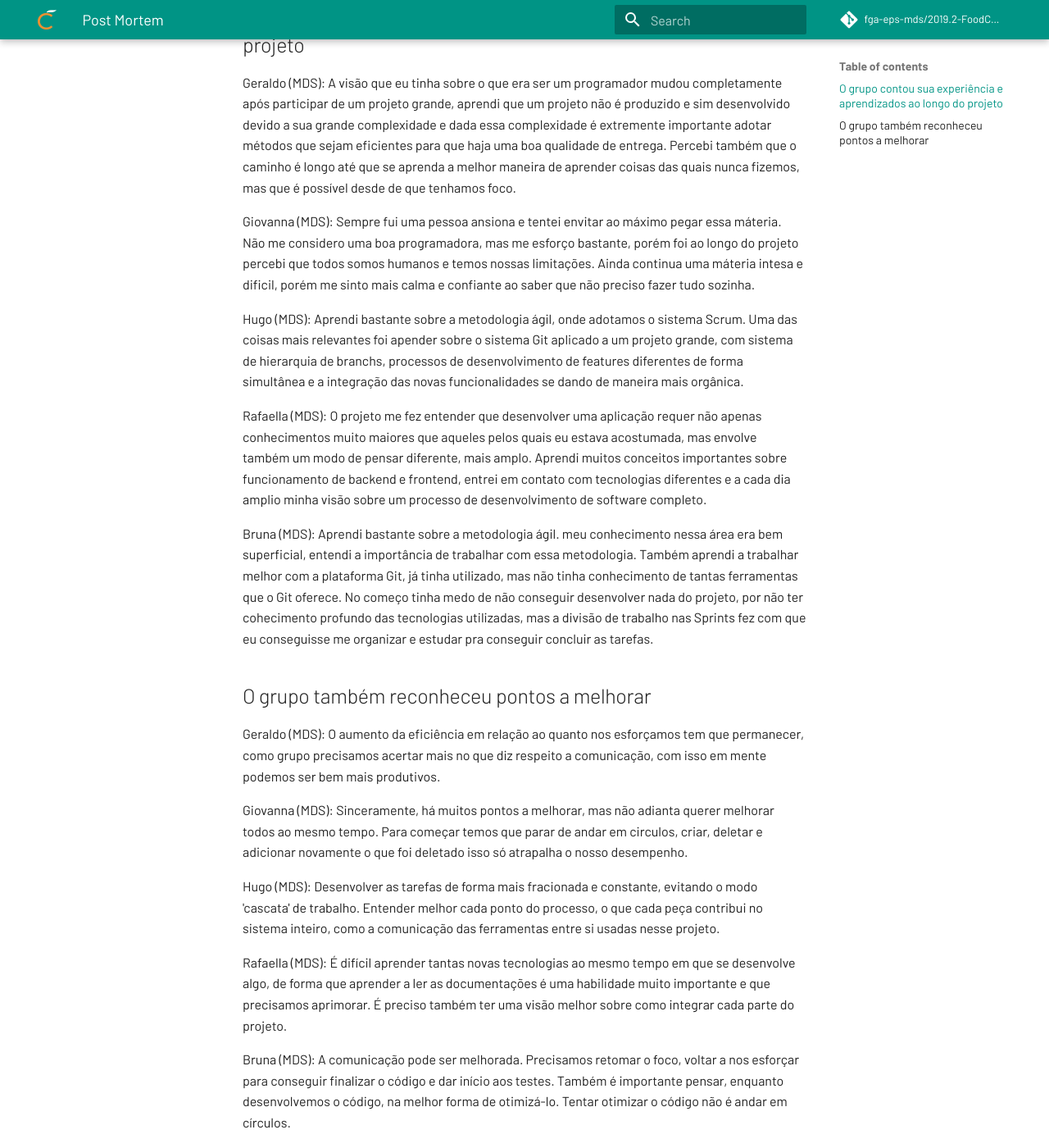
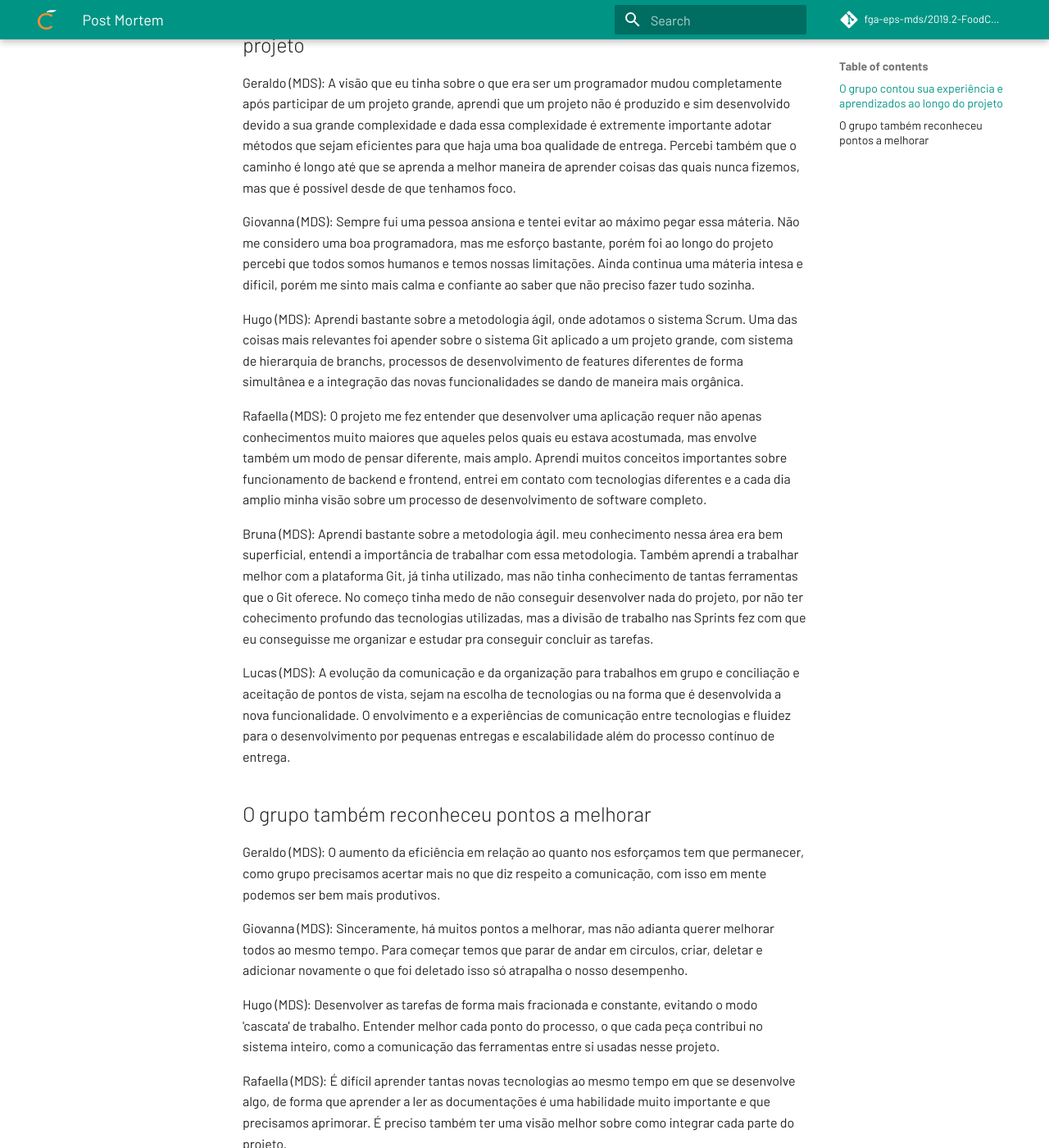
Before and after one commit to fga-eps-mds/2019.2-FoodCare, an MkDocs documentation site: the page built from docs/produto/post-mortem.md, in a window 1280 px wide and 1400 px high, scrolled down 226 px. Shown: the whole window at 82% size. Built offline with MkDocs 1.6.1 and Material for MkDocs 9.7.7, drawn with Linux system fonts in a browser that asks for light colours; comment, search, counter and statistics services are not loaded; some of the changed text lies outside the part shown.

Commit message:
Adiciona post mortem Lucas

```diff
--- a/docs/produto/post-mortem.md
+++ b/docs/produto/post-mortem.md
@@ -4,7 +4,7 @@
 
 Geraldo (MDS): A visão que eu tinha sobre o que era ser um programador mudou completamente após participar de um projeto grande, aprendi que um projeto não é produzido e sim desenvolvido devido a sua grande complexidade e dada essa complexidade é extremente importante adotar métodos que sejam eficientes para que haja uma boa qualidade de entrega. Percebi também que o caminho é longo até que se aprenda a melhor maneira de aprender coisas das quais nunca fizemos, mas que é possível desde de que tenhamos foco.
 
-Giovanna (MDS): Sempre fui uma pessoa ansiona e tentei envitar ao máximo pegar essa máteria. Não me considero uma boa programadora, mas me esforço bastante, porém foi ao longo do projeto percebi que todos somos humanos e temos nossas limitações. Ainda continua uma máteria intesa e dificil, porém me sinto mais calma e confiante ao saber que não preciso fazer tudo sozinha.
+Giovanna (MDS): Sempre fui uma pessoa ansiona e tentei evitar ao máximo pegar essa máteria. Não me considero uma boa programadora, mas me esforço bastante, porém foi ao longo do projeto percebi que todos somos humanos e temos nossas limitações. Ainda continua uma máteria intesa e dificil, porém me sinto mais calma e confiante ao saber que não preciso fazer tudo sozinha.
 
 Hugo (MDS): Aprendi bastante sobre a metodologia ágil, onde adotamos o sistema Scrum. Uma das coisas mais relevantes foi apender sobre o sistema Git aplicado a um projeto grande, com sistema de hierarquia de branchs, processos de desenvolvimento de features diferentes de forma simultânea e a integração das novas funcionalidades se dando de maneira mais orgânica.
 
@@ -12,6 +12,8 @@ Rafaella (MDS): O projeto me fez entender que desenvolver uma aplicação requer
 
 Bruna (MDS): Aprendi bastante sobre a metodologia ágil. meu conhecimento nessa área era bem superficial, entendi a importância de trabalhar com essa metodologia. Também aprendi a trabalhar melhor com a plataforma Git, já tinha utilizado, mas não tinha conhecimento de tantas ferramentas que o Git oferece.
 No começo tinha medo de não conseguir desenvolver nada do projeto, por não ter cohecimento profundo das tecnologias utilizadas, mas a divisão de trabalho nas Sprints fez com que eu conseguisse me organizar e estudar pra conseguir concluir as tarefas.
+
+Lucas (MDS): A evolução da comunicação e da organização para trabalhos em grupo e conciliação e aceitação de pontos de vista, sejam na escolha de tecnologias ou na forma que é desenvolvida a nova funcionalidade. O envolvimento e a experiências de comunicação entre tecnologias e fluidez para o desenvolvimento por pequenas entregas e escalabilidade além do processo contínuo de entrega.
 
 
 ## O grupo também reconheceu pontos a melhorar
@@ -25,3 +27,5 @@ Hugo (MDS): Desenvolver as tarefas de forma mais fracionada e constante, evitand
 Rafaella (MDS): É difícil aprender tantas novas tecnologias ao mesmo tempo em que se desenvolve algo, de forma que aprender a ler as documentações é uma habilidade muito importante e que precisamos aprimorar. É preciso também ter uma visão melhor sobre como integrar cada parte do projeto.
 
 Bruna (MDS): A comunicação pode ser melhorada. Precisamos retomar o foco, voltar a nos esforçar para conseguir finalizar o código e dar início aos testes. Também é importante pensar, enquanto desenvolvemos o código, na melhor forma de otimizá-lo. Tentar otimizar o código não é andar em círculos.
+
+Lucas (MDS): A maturidade do grupo em relação as responsabilidades e o entendimento de que uma parte depende da outra para ser concluida ou para funcionar. A separação e organização de atividades privadas para a conciliação com a disciplina além de compromisso com a pontualidade das entregas.
```
